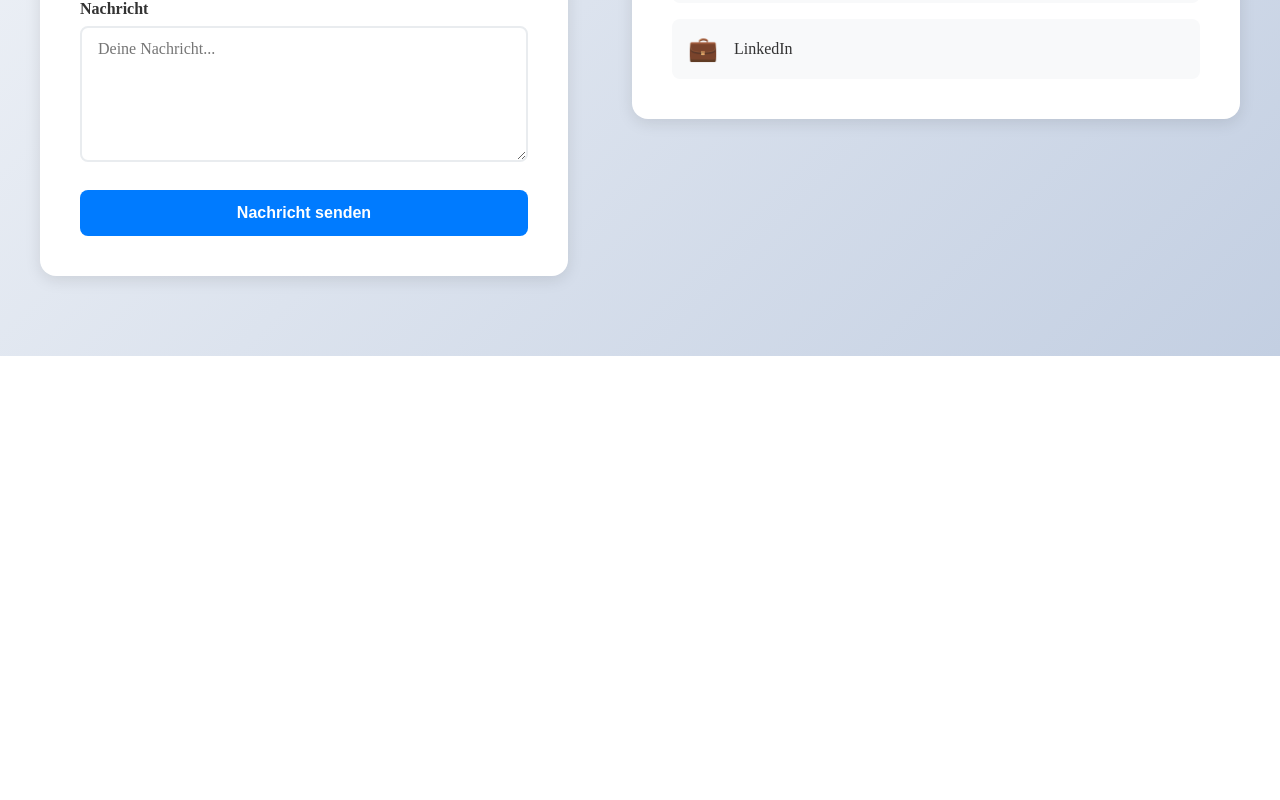
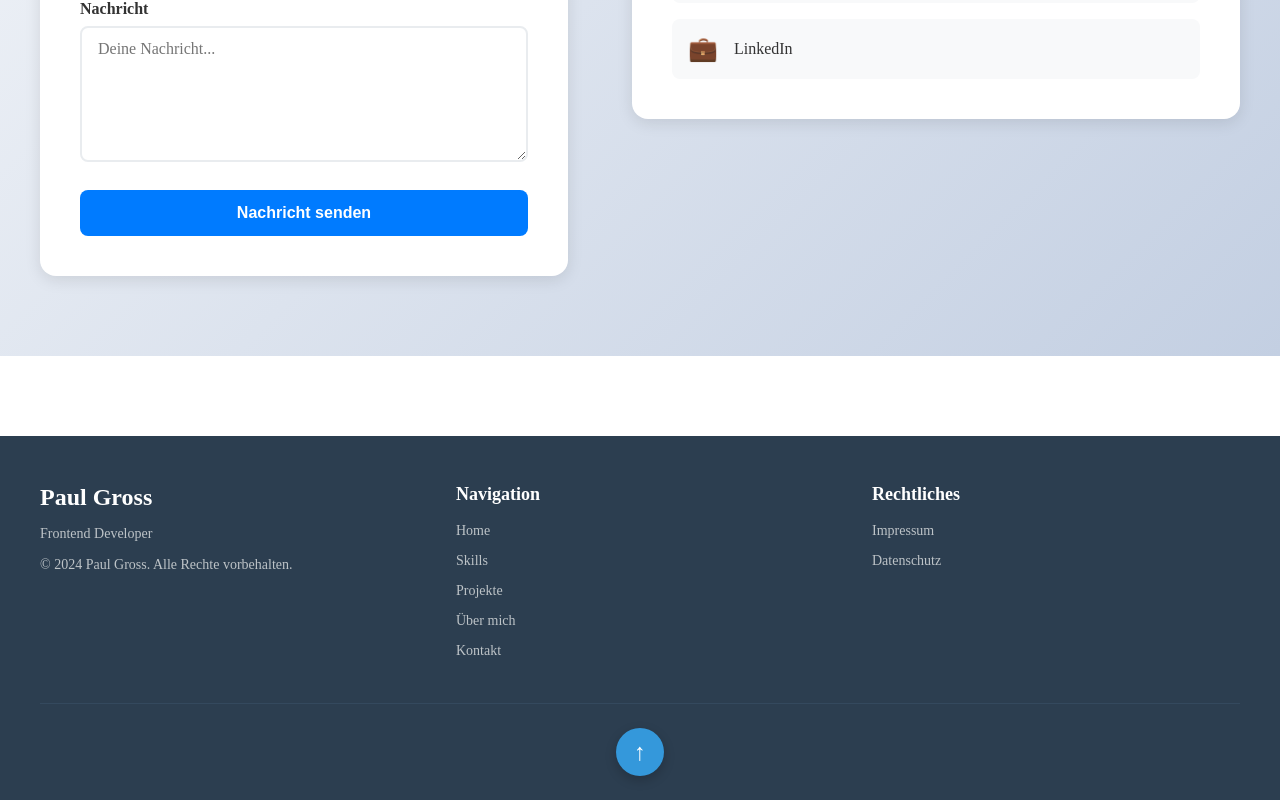
Before and after one commit to Paveluschka250/portfolio, an Angular app: page / in a window 1280 px wide. Shown: the part 5528-6328 px from the top of the page. Before the commit the page ends 5884 px from the top, so only its background shows below. Built offline with nearby package versions, Linux system fonts and the light colour scheme.

Commit message:
feat: add footer component to app layout and update imports

```diff
--- a/src/app/app.html
+++ b/src/app/app.html
@@ -4,4 +4,5 @@
 <app-projects></app-projects>
 <app-about></app-about>
 <app-contact></app-contact>
+<app-footer></app-footer>
 <router-outlet></router-outlet>
--- a/src/app/app.ts
+++ b/src/app/app.ts
@@ -6,10 +6,11 @@ import { Skills } from './sections/skills/skills';
 import { Projects } from './sections/projects/projects';
 import { About } from './sections/about/about';
 import { Contact } from './sections/contact/contact';
+import { Footer } from './components/footer/footer';
 
 @Component({
   selector: 'app-root',
-  imports: [RouterOutlet, Header, Hero, Skills, Projects, About, Contact],
+  imports: [RouterOutlet, Header, Hero, Skills, Projects, About, Contact, Footer],
   templateUrl: './app.html',
   styleUrl: './app.scss'
 })
--- /dev/null
+++ b/src/app/components/footer/footer.html
@@ -0,0 +1,36 @@
+<footer class="footer">
+  <div class="footer-container">
+    <div class="footer-content">
+      <div class="footer-section">
+        <h3>Paul Gross</h3>
+        <p>Frontend Developer</p>
+        <p class="copyright">© 2024 Paul Gross. Alle Rechte vorbehalten.</p>
+      </div>
+
+      <div class="footer-section">
+        <h4>Navigation</h4>
+        <ul class="footer-links">
+          <li><a (click)="scrollToSection('home'); $event.preventDefault()" href="#home">Home</a></li>
+          <li><a (click)="scrollToSection('skills'); $event.preventDefault()" href="#skills">Skills</a></li>
+          <li><a (click)="scrollToSection('projects'); $event.preventDefault()" href="#projects">Projekte</a></li>
+          <li><a (click)="scrollToSection('about'); $event.preventDefault()" href="#about">Über mich</a></li>
+          <li><a (click)="scrollToSection('contact'); $event.preventDefault()" href="#contact">Kontakt</a></li>
+        </ul>
+      </div>
+
+      <div class="footer-section">
+        <h4>Rechtliches</h4>
+        <ul class="footer-links">
+          <li><a href="/impressum">Impressum</a></li>
+          <li><a href="/datenschutz">Datenschutz</a></li>
+        </ul>
+      </div>
+    </div>
+
+    <div class="footer-bottom">
+      <button (click)="scrollToTop()" class="scroll-to-top" aria-label="Nach oben scrollen">
+        ↑
+      </button>
+    </div>
+  </div>
+</footer>
--- /dev/null
+++ b/src/app/components/footer/footer.scss
@@ -0,0 +1,120 @@
+.footer {
+  background-color: #2c3e50;
+  color: #ecf0f1;
+  padding: 48px 32px 24px;
+  margin-top: 80px;
+}
+
+.footer-container {
+  max-width: 1200px;
+  margin: 0 auto;
+}
+
+.footer-content {
+  display: grid;
+  grid-template-columns: repeat(auto-fit, minmax(200px, 1fr));
+  gap: 48px;
+  margin-bottom: 32px;
+}
+
+.footer-section h3 {
+  font-size: 24px;
+  font-weight: bold;
+  margin: 0 0 12px 0;
+  color: #ffffff;
+}
+
+.footer-section h4 {
+  font-size: 18px;
+  font-weight: 600;
+  margin: 0 0 16px 0;
+  color: #ffffff;
+}
+
+.footer-section p {
+  font-size: 14px;
+  color: #bdc3c7;
+  margin: 8px 0;
+  line-height: 1.6;
+}
+
+.copyright {
+  margin-top: 16px;
+  font-size: 12px;
+  color: #95a5a6;
+}
+
+.footer-links {
+  list-style: none;
+  padding: 0;
+  margin: 0;
+}
+
+.footer-links li {
+  margin-bottom: 12px;
+}
+
+.footer-links a {
+  color: #bdc3c7;
+  text-decoration: none;
+  font-size: 14px;
+  transition: color 0.3s ease;
+}
+
+.footer-links a:hover {
+  color: #3498db;
+}
+
+.footer-bottom {
+  border-top: 1px solid #34495e;
+  padding-top: 24px;
+  display: flex;
+  justify-content: center;
+  align-items: center;
+}
+
+.scroll-to-top {
+  background-color: #3498db;
+  color: white;
+  border: none;
+  width: 48px;
+  height: 48px;
+  border-radius: 50%;
+  font-size: 24px;
+  cursor: pointer;
+  transition: all 0.3s ease;
+  display: flex;
+  align-items: center;
+  justify-content: center;
+  box-shadow: 0 4px 12px rgba(0, 0, 0, 0.2);
+}
+
+.scroll-to-top:hover {
+  background-color: #2980b9;
+  transform: translateY(-4px);
+  box-shadow: 0 6px 16px rgba(0, 0, 0, 0.3);
+}
+
+.scroll-to-top:active {
+  transform: translateY(-2px);
+}
+
+@media (max-width: 768px) {
+  .footer {
+    padding: 32px 24px 16px;
+    margin-top: 60px;
+  }
+
+  .footer-content {
+    grid-template-columns: 1fr;
+    gap: 32px;
+  }
+
+  .footer-section h3 {
+    font-size: 20px;
+  }
+
+  .footer-section h4 {
+    font-size: 16px;
+  }
+}
--- /dev/null
+++ b/src/app/components/footer/footer.ts
@@ -0,0 +1,20 @@
+import { Component } from '@angular/core';
+
+@Component({
+  selector: 'app-footer',
+  imports: [],
+  templateUrl: './footer.html',
+  styleUrl: './footer.scss',
+})
+export class Footer {
+  scrollToTop() {
+    window.scrollTo({ top: 0, behavior: 'smooth' });
+  }
+
+  scrollToSection(sectionId: string) {
+    const element = document.getElementById(sectionId);
+    if (element) {
+      element.scrollIntoView({ behavior: 'smooth', block: 'start' });
+    }
+  }
+}
```
Also changed, not shown: src/app/sections/about/about.scss (line endings or trailing spaces), src/app/sections/contact/contact.scss (line endings or trailing spaces), 1 other file (tests, documents, lock files or other folders).
